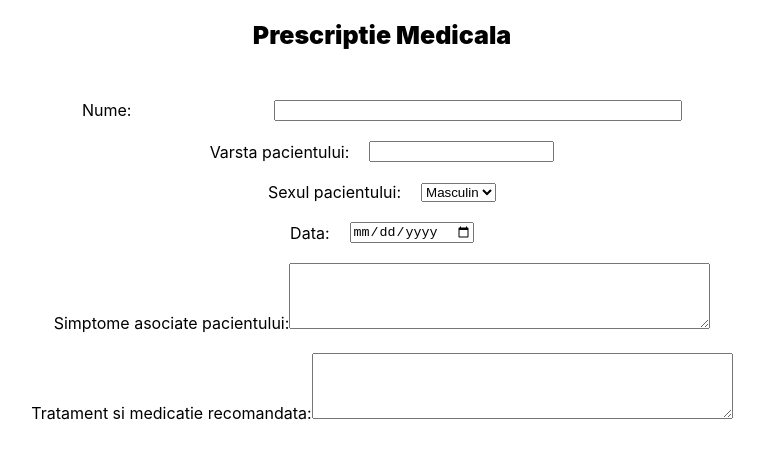
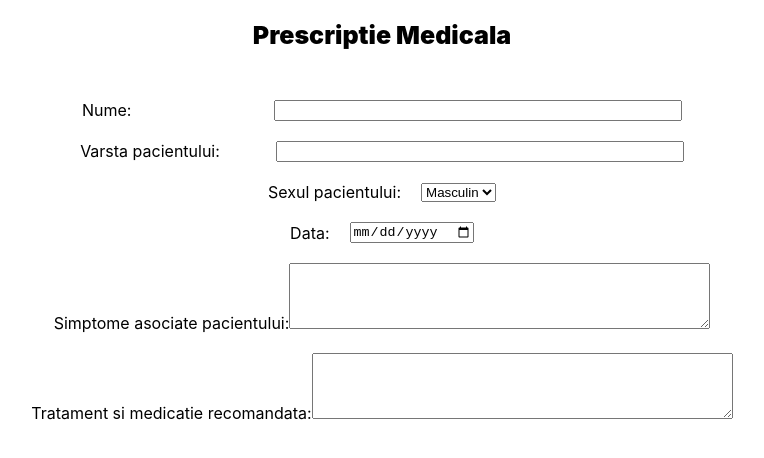
Before and after one commit to florescuv/Medical-office-management---prescription, a React (Create React App) app: page / in a window 1280 px wide. Shown: the top 458 px of the page, without its empty margins (258-1022 px from the left). Built offline with nearby package versions, Linux system fonts and the light colour scheme.

Commit message:
Stilizare câmp vârstă

```diff
--- a/src/components/prescription.jsx
+++ b/src/components/prescription.jsx
@@ -8,8 +8,8 @@ const Prescription = ()=>{
             <div style={{display: "flex", flexDirection:"row", justifyContent: "space-between", marginTop: "50px", width: "600px"}}>
                 <div style={{marginRight: "20px"}}>Nume:</div><input style={{width: "400px"}}id="nume"/>
             </div>
-            <div style={{display: "flex", flexDirection:"row", alignItems: "center", marginTop: "20px"}}>
-                <div style={{marginRight: "20px"}}>Varsta pacientului:</div><input type="number" id="varsta"/>
+            <div style={{display: "flex", flexDirection:"row",  justifyContent: "space-between", marginTop: "20px"}}>
+                <div style={{marginRight: "56px"}}>Varsta pacientului:</div><input style={{width: "400px"}} type="number" id="varsta"/>
             </div>
             <div style={{display: "flex", flexDirection:"row", alignItems: "center", marginTop: "20px"}}>
                 <div style={{marginRight: "20px"}}>Sexul pacientului:</div>
```
